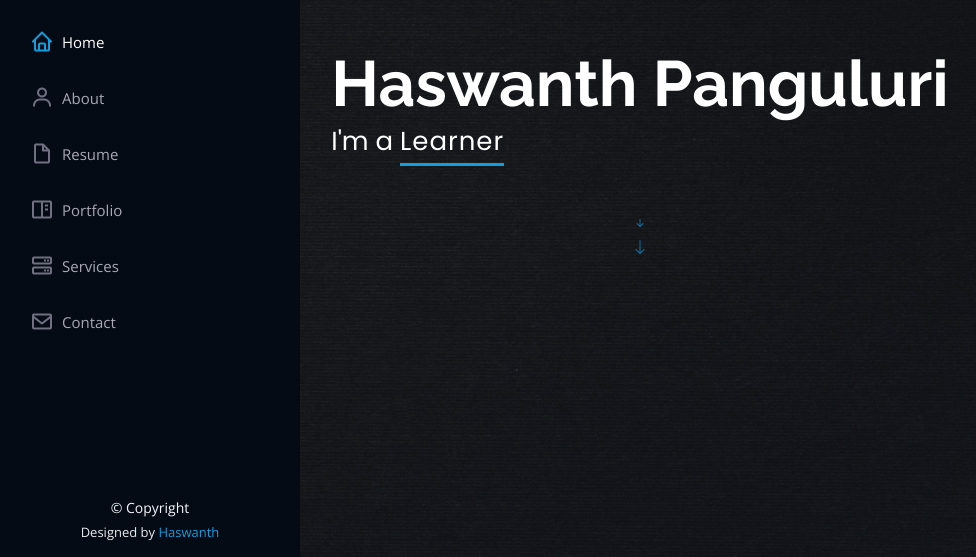
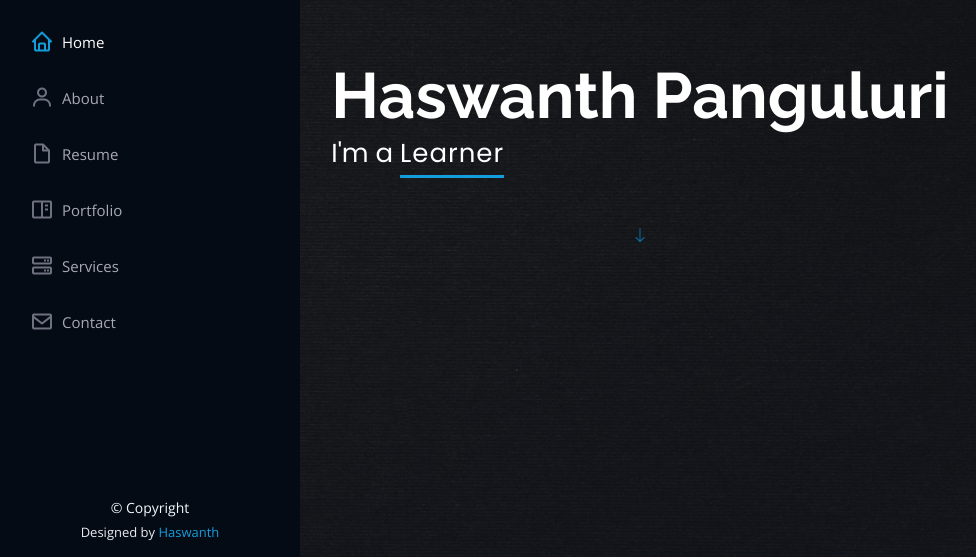
Before and after one commit to haswanth14/haswanth14.github.io, a plain HTML site: page index.html in a window 1280 px wide. Shown: the part 243-800 px from the top of the page, without its empty margins (0-976 px from the left). Drawn offline with nearby package versions, Linux system fonts and the light colour scheme.

Commit message:
arrowupdate

```diff
--- a/assets/css/style.css
+++ b/assets/css/style.css
@@ -291,7 +291,6 @@ h6 {
 .animated-arrow i {
   transition: transform 0.3s ease-in-out;
 }
-
 .animated-arrow:hover i {
   transform: translateY(5px);
 }
--- a/index.html
+++ b/index.html
@@ -67,9 +67,6 @@
       <h1>Haswanth Panguluri</h1>
       <p>I'm a <span class="typed" data-typed-items="Java Developer,Learner"></span></p>
     </div>
-  <a href="#" class=" d-flex align-items-center justify-content-center">
-  <i class="bi bi-arrow-down-short"></i>
-  </a>
   <a href="#" class="animated-arrow">
   <i class="bi bi-arrow-down"></i>
 </a>
```
